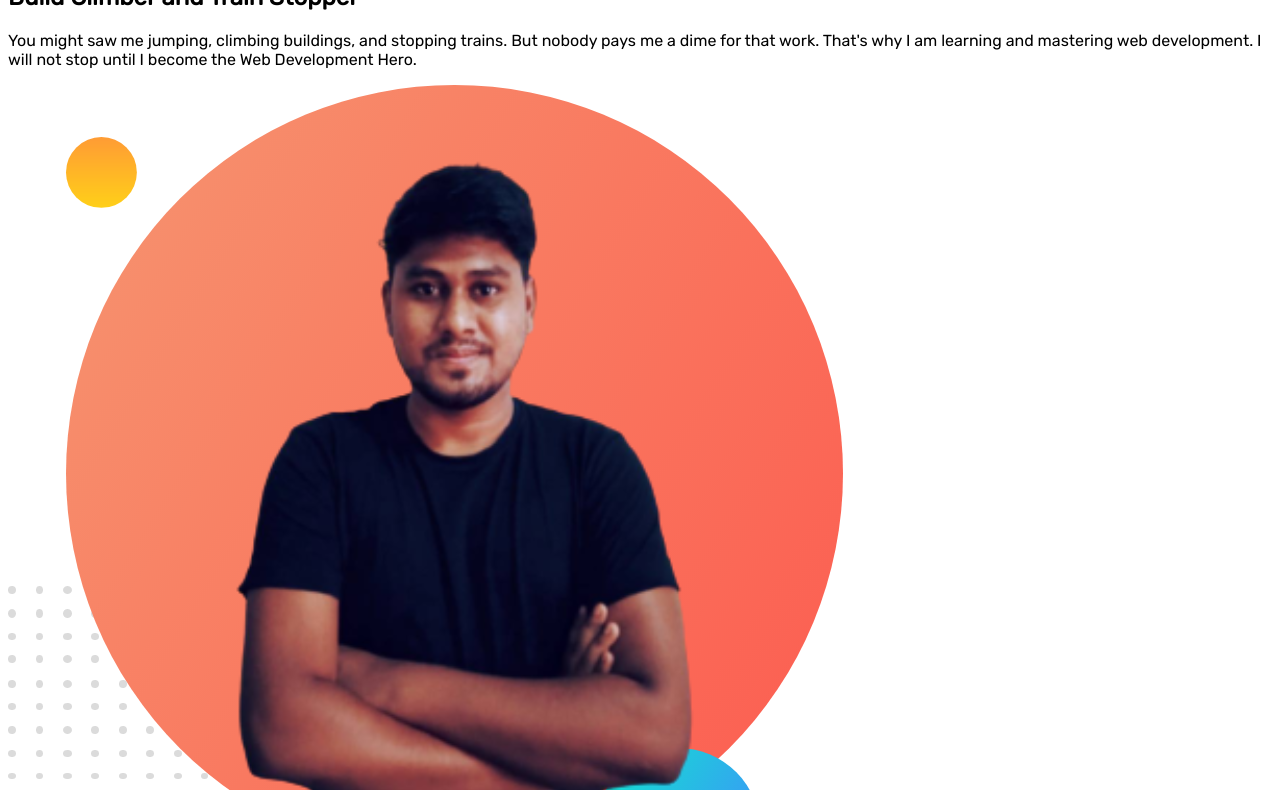
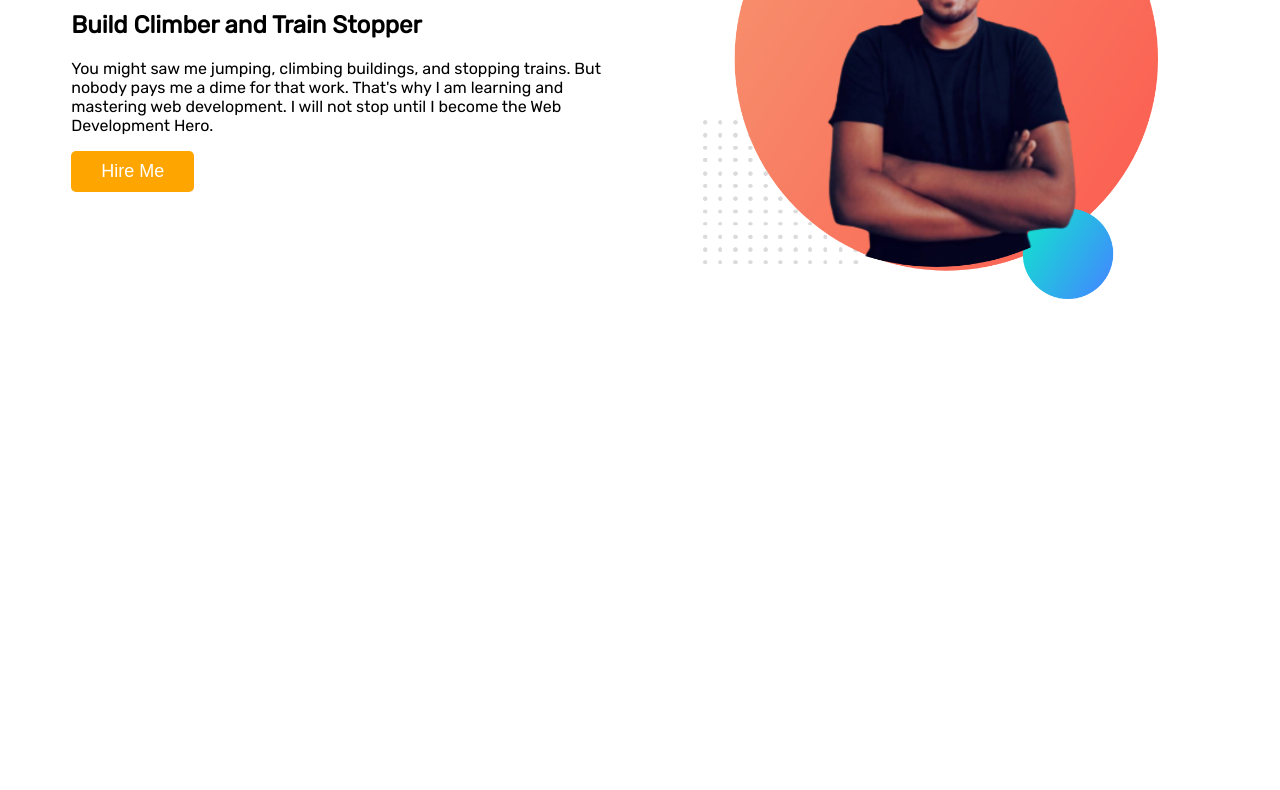
Before and after one commit to codemiles/portfolio, a plain HTML site: page index.html in a window 1280 px wide. Shown: the part 161-951 px from the top of the page. After the commit the page ends 800 px from the top, so only its background shows below. Drawn offline with Linux system fonts and the light colour scheme.

Commit message:
width and button

```diff
--- a/css/style.css
+++ b/css/style.css
@@ -14,3 +14,26 @@ h1{
 .orange-color{
     color: orange;
 }
+
+section{
+    display: flex;
+}
+
+.half-width{
+    width: 50%;
+    padding-left: 5%;
+}
+
+.hireme{
+
+    background-color: orange;
+    color: white;
+    font-size: 18px;
+    border-width: 0px;
+    padding: 10px 30px 10px 30px;
+    border-radius: 5px;
+}
+.half-width img{
+    width: 80%;
+
+}
--- a/index.html
+++ b/index.html
@@ -12,15 +12,19 @@
 </head>
 <body>
 
-    <div>
+    <section>
+        <div class="half-width">
             <h1>Hello, Welcome To</h1>
             <h1 class="cmw"><span class="orange-color">Code Milestone</span>World</h1>
             <h2>Build Climber and Train Stopper</h2>
             <p>You might saw me jumping, climbing buildings, and stopping trains. But nobody pays me a dime for that work. That's why I am learning and mastering web development. I will not stop until I become the Web Development Hero.    </p>
+            <button class="hireme">Hire Me</button>
         </div>
 
-    <div>
+        <div class="half-width">
             <img src="myimages/my-bg.png" alt="">
         </div>
+    </section>
+
 </body>
 </html>
```
Lines whose indentation alone changed are shown as unchanged.
